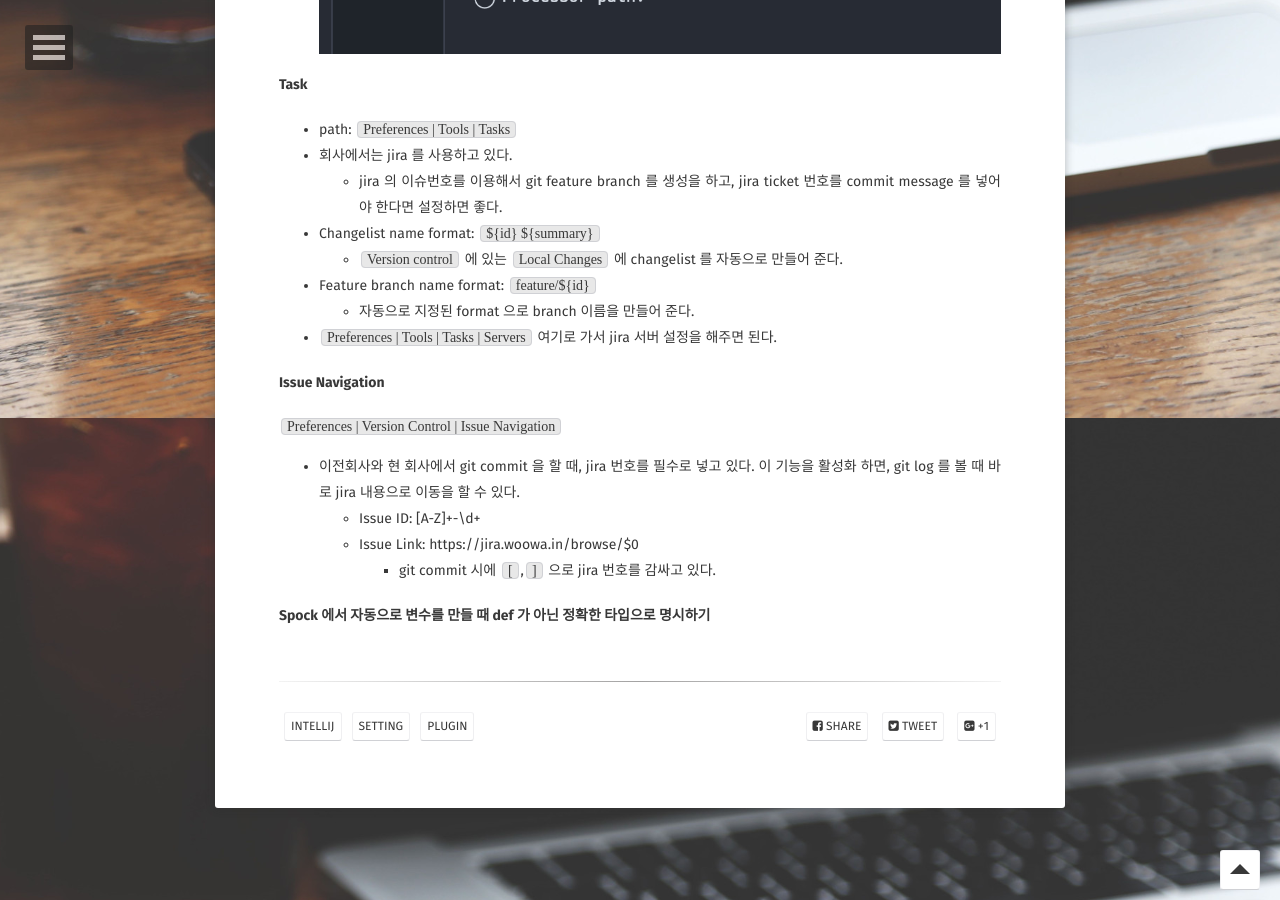
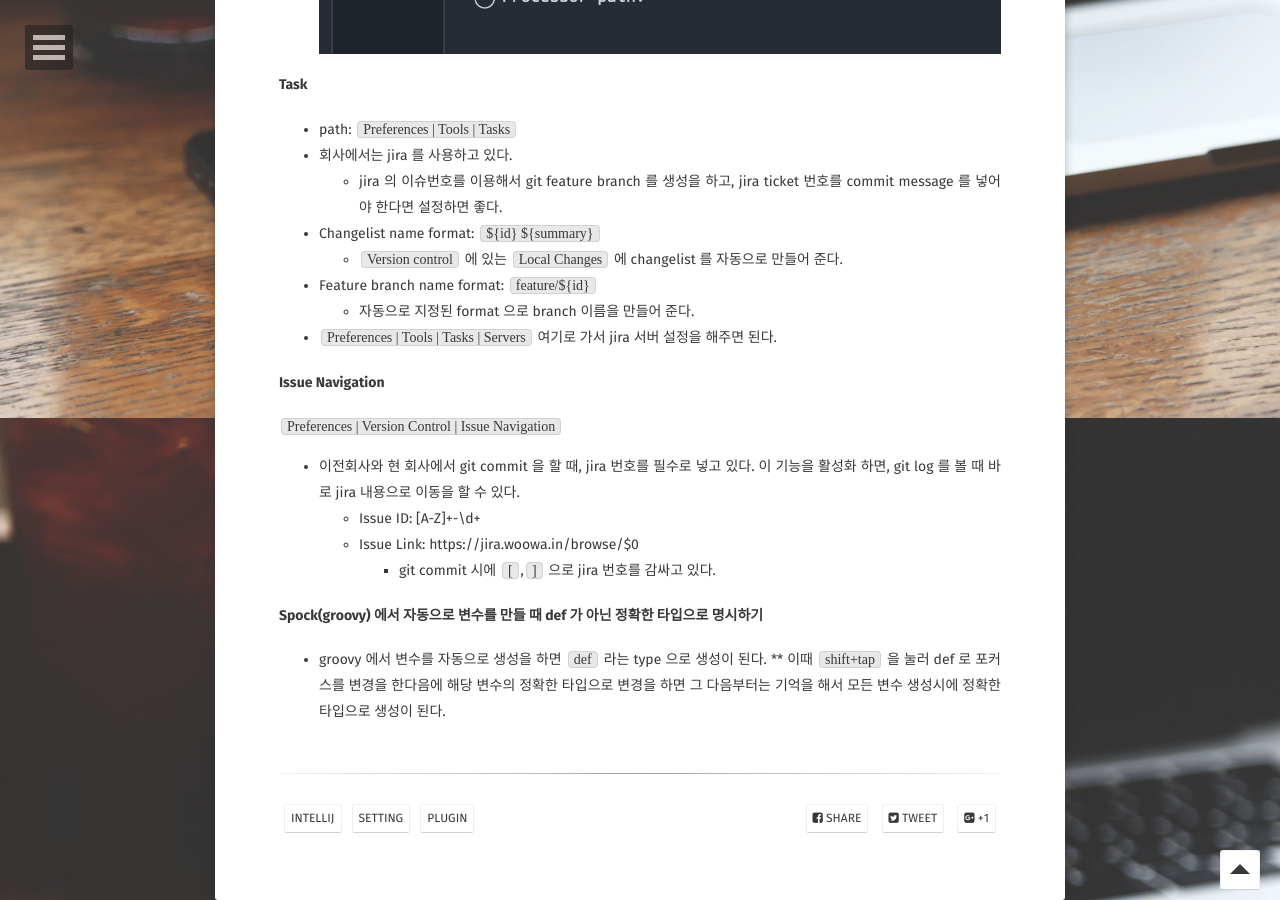
Before and after one commit to mayaul/mayaul.github.io, a Jekyll site: the page built from _posts/2019-12-06-intellij-setting-plugin.md, in a window 1280 px wide and 900 px high, scrolled down 3182 px. Built offline with Jekyll 4.4.1, drawn with Linux system fonts in a browser that asks for light colours; some web fonts are replaced; comment, search, counter and statistics services are not loaded.

Commit message:
groovy type 명시적으로 변경하기 내용 추가

```diff
--- a/_posts/2019-12-06-intellij-setting-plugin.md
+++ b/_posts/2019-12-06-intellij-setting-plugin.md
@@ -98,4 +98,6 @@ tag:
     - Issue Link: https://jira.woowa.in/browse/$0
         + git commit 시에 `[`,`]` 으로 jira 번호를 감싸고 있다.
 
-#### Spock 에서 자동으로 변수를 만들 때 def 가 아닌 정확한 타입으로 명시하기
+#### Spock(groovy) 에서 자동으로 변수를 만들 때 def 가 아닌 정확한 타입으로 명시하기
+* groovy 에서 변수를 자동으로 생성을 하면 `def` 라는 type 으로 생성이 된다.
+** 이때 `shift+tap` 을 눌러 def 로 포커스를 변경을 한다음에 해당 변수의 정확한 타입으로 변경을 하면 그 다음부터는 기억을 해서 모든 변수 생성시에 정확한 타입으로 생성이 된다.
```
